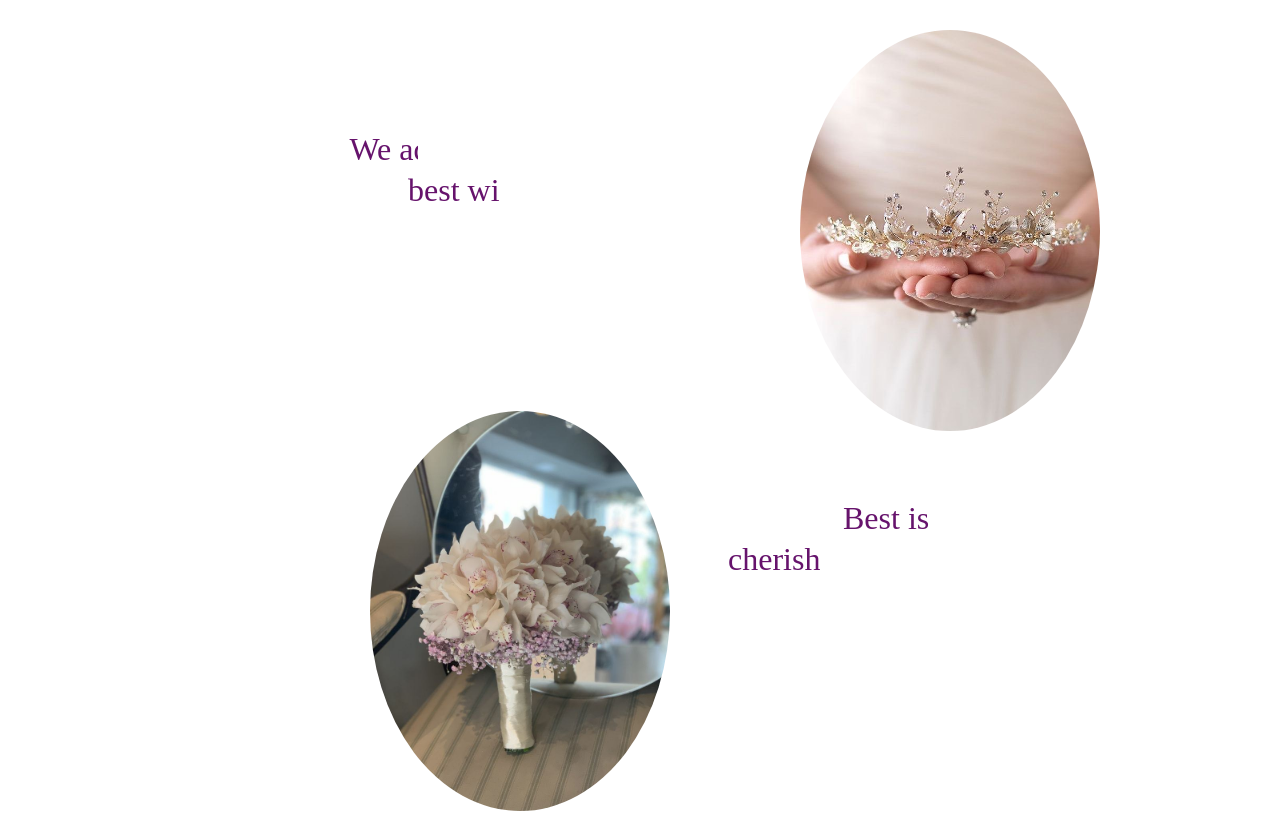
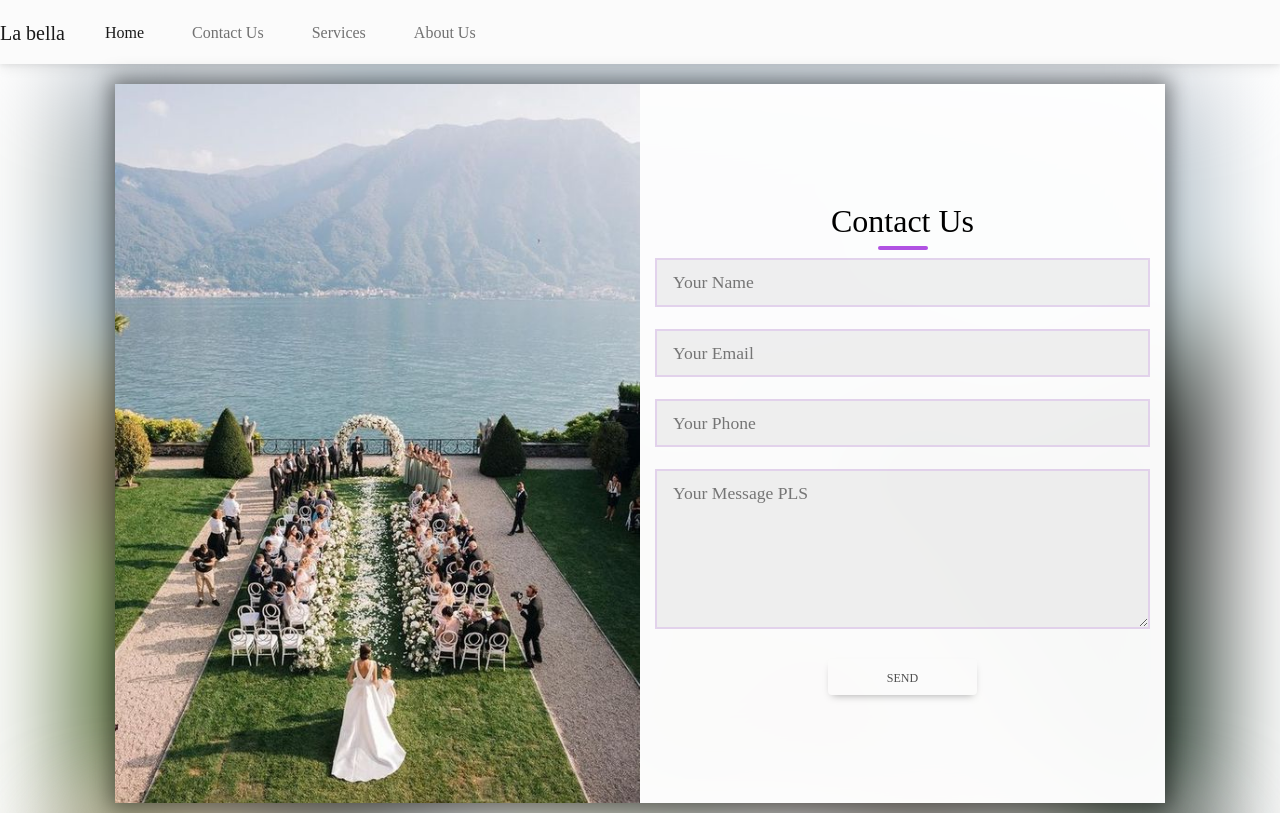
Before and after one commit to danarabdulhaq/bridal_dresswear_rental_website, a React (Create React App) app: page /ContactUs in a window 1280 px wide. Shown: the top 813 px of the page. Built offline with nearby package versions, Linux system fonts and the light colour scheme.

Commit message:
Compilation of the components of the site in app.js

```diff
--- a/src/App.js
+++ b/src/App.js
@@ -1,21 +1,36 @@
 import './App.css';
 import React from 'react';
-import Design from './components/Design';
-import Contact from './components/Contact';
-import Card from './components/Card';
-//import footer
 import Footer from './components/footer';
-//import { BrowserRouter, Route, Routes } from 'react-router-dom';
+import Navbar from './components/Navbar';
+import Home from './components/pages/Home';
+import ContactUs from './components/pages/ContactUs';
+import Services from './components/pages/Services';
+import AboutUs from './components/pages/AboutUs';
+import {  Route, Routes } from 'react-router-dom';
+import Login from './components/pages/LoginPage';
+import Register from './components/pages/RegisterPage';
 
 function App() {
   return (
 
 
     <>
+    <Navbar/>
+      <Routes>
+        <Route path="/" element={<Home />}/>
+          <Route path="/ContactUs" element={<ContactUs />} />
+          <Route path="/Services" element={<Services />} />
+          <Route path="/AboutUs" element={<AboutUs />} />
+          <Route path="/Login" element={<Login />} />
+          <Route path="/Register" element={<Register />} />
+
+      </Routes>
+      <Footer/>
 
 
 
-   <Design/></>
+
+    </>
   );
 
 }
--- a/src/components/Navbar.css
+++ b/src/components/Navbar.css
@@ -37,21 +37,12 @@ ul li a::after{
         width: 0%;
         left: 0;
         top:1.9rem;
-    background:rgb(30, 255, 0);
+        background:#9174a3;
         transition: width 0.3s linear;
 
     }ul li a:hover::after{
         width: 100%;
     }
     .bot{
-    min-height: 500px;
+        min-height: 570000px;
     }
-body{
-
-
-    background:url('../gv.jpg') ;
-    background-size: cover;
-
-
-
-}
--- a/src/components/Navbar.js
+++ b/src/components/Navbar.js
@@ -1,25 +1,48 @@
 import React from "react";
 import './Navbar.css';
+import {  Link } from "react-router-dom";
+
 function Navbar() {
     return (
 
+
         <>
-            <nav class="fixed">
-                <div className="logo">
-                     <img src={require('../imgo.jpg')} alt="error" width="35"height="35"  />
 
-                </div>
-                <ul>
-                    <li><a href='#'>Home</a></li>
-                    <li><a href="#">Contact</a> </li>
-                    <li><a href="#">Services</a> </li>
-                    <li><a href="#">About us</a> </li>
-                </ul>
+        <nav className="navbar navbar-expand-lg navbar-light bg-light">
+        <Link  className="navbar-brand"to="/">La bella</Link>
+  <button className="navbar-toggler" type="button" data-toggle="collapse" data-target="#navbarNav" aria-controls="navbarNav" aria-expanded="false" aria-label="Toggle navigation">
+    <span className="navbar-toggler-icon"></span>
+  </button>
+  <div className="collapse navbar-collapse" id="navbarNav">
+    <ul className="navbar-nav">
+      <li className="nav-item active">
+          <Link className="nav-link active"   to="/">Home</Link>
+
+      </li>
+      <li className="nav-item">
+      <Link className="nav-link" to="/ContactUs">Contact Us</Link>
+      </li>
+      <li className="nav-item">
+      <Link className="nav-link" to="/Services">Services</Link>
+      </li>
+      <li className="nav-item">
+      <Link className="nav-link" to="/AboutUs">About Us</Link>
+      </li>
+    </ul>
+  </div>
+</nav>
 
 
-            </nav>
 
-            <div className="bot"></div>
+
+
+
+
+
+
+
+
+
         </>
     );
 
--- /dev/null
+++ b/src/components/pages/AboutUs.js
@@ -0,0 +1,16 @@
+import React from "react";
+
+
+
+
+const AboutUs=()=>
+{
+return(
+<div id="page">
+
+
+
+</div>
+)
+}
+export default AboutUs;
--- /dev/null
+++ b/src/components/pages/ContactUs.js
@@ -0,0 +1,15 @@
+import React from "react";
+import Contact from "../Contact";
+
+
+
+
+const ContactUs=()=>
+{
+return(
+<div id="page">
+    <Contact/>
+</div>
+)
+}
+export default ContactUs;
--- /dev/null
+++ b/src/components/pages/Home.js
@@ -0,0 +1,18 @@
+import React from "react";
+
+
+
+
+const Home=()=>
+{
+return(
+<div id="page">
+
+
+
+
+
+</div>
+)
+}
+export default Home;
--- /dev/null
+++ b/src/components/pages/Services.js
@@ -0,0 +1,14 @@
+import React from "react";
+
+
+
+
+const Services=()=>
+{
+return(
+<div id="page">
+
+</div>
+)
+}
+export default Services;
--- a/src/index.js
+++ b/src/index.js
@@ -6,13 +6,17 @@ import reportWebVitals from './reportWebVitals';
 // for footer below two imports
 import 'mdb-react-ui-kit/dist/css/mdb.min.css';
 import "@fortawesome/fontawesome-free/css/all.min.css";
+import { BrowserRouter } from 'react-router-dom';
+
 
 const root = ReactDOM.createRoot(document.getElementById('root'));
 root.render(
+  <BrowserRouter>
   <React.StrictMode>
     <App />
 
   </React.StrictMode>
+  </BrowserRouter>
 );
 
 // If you want to start measuring performance in your app, pass a function
```
Also changed, not shown: src/components/RegisterPage.js (deleted, +0 -45 lines). Lines whose indentation alone changed are shown as unchanged.
